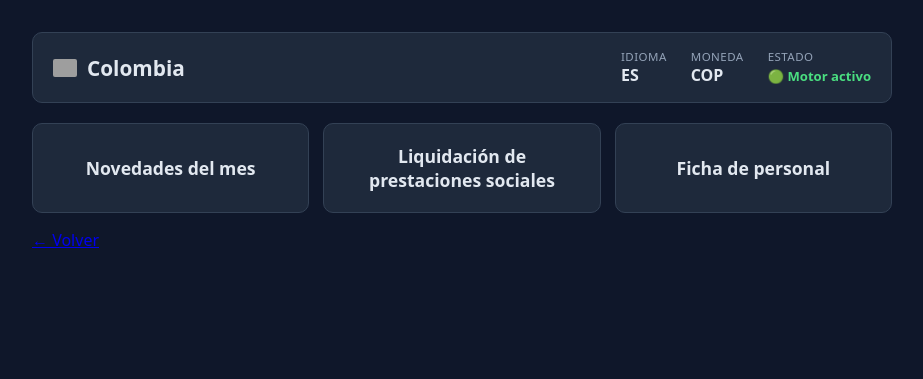
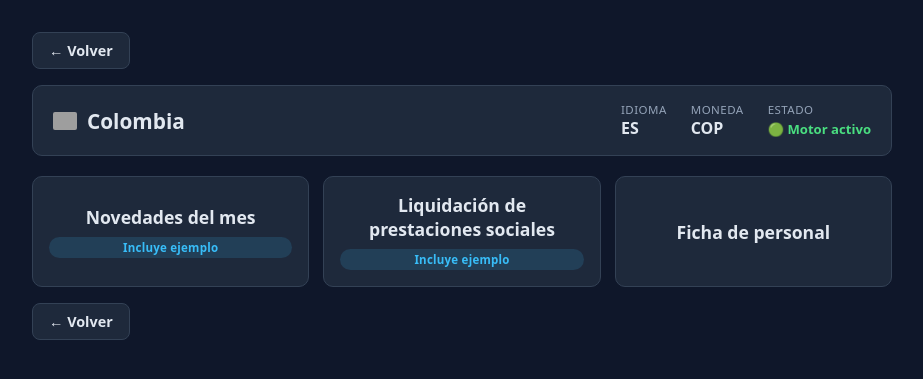
Before and after one commit to asesoriasgarzon-dev/nomina-multipais, a Flask app: page /pais/CO in a window 1280 px wide. Shown: the part 61-440 px from the top of the page, without its empty margins (178-1101 px from the left). Run offline with Flask 3, Linux system fonts and the light colour scheme; the visitor is signed in with stand-in values (Sample User, id 1); grey boxes are pictures that could not be loaded.

Commit message:
Mejorar navegacion: boton Volver visible arriba y aviso de ejemplo demo
El boton de regreso solo estaba al final de cada pagina, obligando a
hacer scroll en formularios largos. Se agrega un boton Volver estilizado
en la parte superior de todas las paginas internas (formularios,
resultados, pendientes, dashboard, alertas, matriz).

Ademas, la pagina de cada pais ahora muestra una etiqueta "Incluye
ejemplo" en las tarjetas de Novedades/Liquidacion cuando ese pais tiene
un caso demo cargado, para que sea visible antes de entrar al formulario.

Co-Authored-By: Claude Sonnet 5 <noreply@anthropic.com>

```diff
--- a/app.py
+++ b/app.py
@@ -170,10 +170,13 @@ def pais_home(pais):
     except KeyError:
         return redirect(url_for("index"))
     config = entry["config"]
+    engine = entry["engine"]
     if config.es_matriz:
         return render_template("matriz_home.html", config=config, pais=pais)
     return render_template(
-        "pais_home.html", config=config, pais=pais, estado=estado_contexto(pais)
+        "pais_home.html", config=config, pais=pais, estado=estado_contexto(pais),
+        tiene_ejemplo_novedades=bool(engine and engine.EJEMPLO_NOVEDADES),
+        tiene_ejemplo_liquidacion=bool(engine and engine.EJEMPLO_LIQUIDACION),
     )
 
 
--- a/i18n/en.json
+++ b/i18n/en.json
@@ -155,6 +155,7 @@
   "no_configurado": "Not configured",
   "empleado_demo": "{pais} Demo Employee",
   "cargar_ejemplo_demo": "Load sample data (DEMO)",
+  "incluye_ejemplo": "Includes example",
   "demo_banner": "DEMO — calculated with the {pais} engine",
   "tabla_paises_title": "Countries",
   "empleados_col": "Employees",
--- a/i18n/es.json
+++ b/i18n/es.json
@@ -155,6 +155,7 @@
   "no_configurado": "No configurado",
   "empleado_demo": "Empleado {pais} Demo",
   "cargar_ejemplo_demo": "Cargar datos de ejemplo (DEMO)",
+  "incluye_ejemplo": "Incluye ejemplo",
   "demo_banner": "DEMO — cálculo realizado con el motor de {pais}",
   "tabla_paises_title": "Países",
   "empleados_col": "Empleados",
--- a/i18n/pt.json
+++ b/i18n/pt.json
@@ -155,6 +155,7 @@
   "no_configurado": "Não configurado",
   "empleado_demo": "Funcionário Demo {pais}",
   "cargar_ejemplo_demo": "Carregar dados de exemplo (DEMO)",
+  "incluye_ejemplo": "Inclui exemplo",
   "demo_banner": "DEMO — calculado com o motor de {pais}",
   "tabla_paises_title": "Países",
   "empleados_col": "Funcionários",
--- a/i18n/zh-hk.json
+++ b/i18n/zh-hk.json
@@ -155,6 +155,7 @@
   "no_configurado": "未配置",
   "empleado_demo": "{pais} 示範僱員",
   "cargar_ejemplo_demo": "載入範例資料（DEMO）",
+  "incluye_ejemplo": "含範例",
   "demo_banner": "示範 — 使用{pais}引擎計算",
   "tabla_paises_title": "國家",
   "empleados_col": "僱員",
--- a/i18n/zh.json
+++ b/i18n/zh.json
@@ -155,6 +155,7 @@
   "no_configurado": "未配置",
   "empleado_demo": "{pais} 演示员工",
   "cargar_ejemplo_demo": "加载示例数据（DEMO）",
+  "incluye_ejemplo": "含示例",
   "demo_banner": "演示 — 使用{pais}引擎计算",
   "tabla_paises_title": "国家",
   "empleados_col": "员工",
--- a/static/style.css
+++ b/static/style.css
@@ -97,7 +97,12 @@ h1 { font-size: 1.5rem; }
 .estado-matriz { border-color: #9333ea; }
 .status-badge.estado-matriz { color: #c084fc; }
 
-.module-card { min-height: 90px; justify-content: center; text-align: center; font-size: 1.1rem; font-weight: 600; }
+.module-card { min-height: 90px; justify-content: center; text-align: center; font-size: 1.1rem; font-weight: 600; gap: 8px; }
+.demo-hint {
+    font-size: 0.72rem; font-weight: 700; letter-spacing: 0.02em;
+    background: rgba(56, 189, 248, 0.15); color: var(--accent);
+    padding: 3px 10px; border-radius: 999px;
+}
 .pais-header {
     display: flex; align-items: center; justify-content: space-between; flex-wrap: wrap; gap: 12px;
     background: var(--panel); border: 1px solid var(--border); border-radius: 10px;
@@ -192,3 +197,18 @@ tr.alerta-alta { background: rgba(220, 38, 38, 0.08); }
     font-size: 0.9rem;
 }
 .btn-export:hover { background: var(--accent); color: #0f172a; }
+.btn-back {
+    display: inline-flex;
+    align-items: center;
+    gap: 6px;
+    padding: 8px 16px;
+    margin-bottom: 16px;
+    border-radius: 8px;
+    background: var(--panel);
+    border: 1px solid var(--border);
+    color: var(--text);
+    text-decoration: none;
+    font-weight: 600;
+    font-size: 0.9rem;
+}
+.btn-back:hover { border-color: var(--accent); color: var(--accent); }
--- a/templates/alertas.html
+++ b/templates/alertas.html
@@ -1,5 +1,6 @@
 {% extends "base.html" %}
 {% block content %}
+<a class="btn-back" href="{{ url_for('index') }}">&larr; {{ t('back') }}</a>
 <h1>{{ t('alertas_title') }}</h1>
 <p class="alertas-subtitle">{{ t('alertas_subtitle') }}</p>
 
@@ -30,5 +31,5 @@
 </table>
 {% endif %}
 
-<p><a href="{{ url_for('index') }}">&larr; {{ t('back') }}</a></p>
+<p><a class="btn-back" href="{{ url_for('index') }}">&larr; {{ t('back') }}</a></p>
 {% endblock %}
--- a/templates/dashboard.html
+++ b/templates/dashboard.html
@@ -1,5 +1,6 @@
 {% extends "base.html" %}
 {% block content %}
+<a class="btn-back" href="{{ url_for('index') }}">&larr; {{ t('back') }}</a>
 <h1>{{ t('global_payroll') }} — {{ t('dashboard_title') }}</h1>
 
 <div class="stat-cards">
@@ -128,5 +129,5 @@
 </table>
 {% endif %}
 
-<p><a href="{{ url_for('index') }}">&larr; {{ t('back') }}</a></p>
+<p><a class="btn-back" href="{{ url_for('index') }}">&larr; {{ t('back') }}</a></p>
 {% endblock %}
--- a/templates/liquidacion_form.html
+++ b/templates/liquidacion_form.html
@@ -1,5 +1,6 @@
 {% extends "base.html" %}
 {% block content %}
+<a class="btn-back" href="{{ url_for('pais_home', pais=pais) }}">&larr; {{ t('back') }}</a>
 <h1>{{ config.name }} — {{ config.nombre_liquidacion }}</h1>
 <div class="warning-box">{{ t('warning_liquidacion') }}</div>
 {% if ejemplo %}
@@ -51,7 +52,7 @@
     </label>
     <button type="submit">{{ t('calcular_liquidacion') }}</button>
 </form>
-<p><a href="{{ url_for('pais_home', pais=pais) }}">&larr; {{ t('back') }}</a></p>
+<p><a class="btn-back" href="{{ url_for('pais_home', pais=pais) }}">&larr; {{ t('back') }}</a></p>
 
 {% if ejemplo %}
 <script>
--- a/templates/liquidacion_pendiente.html
+++ b/templates/liquidacion_pendiente.html
@@ -1,5 +1,6 @@
 {% extends "base.html" %}
 {% block content %}
+<a class="btn-back" href="{{ url_for('pais_home', pais=pais) }}">&larr; {{ t('back') }}</a>
 {% set info = estado_info(pais) %}
 <div class="pais-header">
     <span class="pais-header-title">{{ pais_flag(pais) }} {{ config.name }} — {{ config.nombre_liquidacion }}</span>
@@ -22,5 +23,5 @@
         {% endif %}
     </table>
 </div>
-<p><a href="{{ url_for('pais_home', pais=pais) }}">&larr; {{ t('back') }}</a></p>
+<p><a class="btn-back" href="{{ url_for('pais_home', pais=pais) }}">&larr; {{ t('back') }}</a></p>
 {% endblock %}
--- a/templates/liquidacion_resultado.html
+++ b/templates/liquidacion_resultado.html
@@ -1,5 +1,6 @@
 {% extends "base.html" %}
 {% block content %}
+<a class="btn-back" href="{{ url_for('pais_home', pais=liq.pais) }}">&larr; {{ t('back') }}</a>
 {% if liq.empleado.es_demo %}
 <div class="demo-banner">{{ t('demo_banner').replace('{pais}', config.name) }}</div>
 {% endif %}
@@ -33,5 +34,5 @@
     <p class="neto-value">{{ config.currency }} {{ '%.2f'|format(liq.resultado.total_liquidacion) }}</p>
 </section>
 
-<p><a href="{{ url_for('pais_home', pais=liq.pais) }}">&larr; {{ t('back') }}</a></p>
+<p><a class="btn-back" href="{{ url_for('pais_home', pais=liq.pais) }}">&larr; {{ t('back') }}</a></p>
 {% endblock %}
--- a/templates/matriz_home.html
+++ b/templates/matriz_home.html
@@ -1,5 +1,6 @@
 {% extends "base.html" %}
 {% block content %}
+<a class="btn-back" href="{{ url_for('index') }}">&larr; {{ t('back') }}</a>
 {% set info = estado_info(pais) %}
 <div class="pais-header">
     <span class="pais-header-title">{{ pais_flag(pais) }} {{ config.name }}</span>
@@ -22,5 +23,5 @@
 
 <p><a class="btn-export" href="{{ url_for('dashboard') }}">{{ t('ir_al_consolidado') }}</a></p>
 
-<p><a href="{{ url_for('index') }}">&larr; {{ t('back') }}</a></p>
+<p><a class="btn-back" href="{{ url_for('index') }}">&larr; {{ t('back') }}</a></p>
 {% endblock %}
--- a/templates/novedades_form.html
+++ b/templates/novedades_form.html
@@ -1,5 +1,6 @@
 {% extends "base.html" %}
 {% block content %}
+<a class="btn-back" href="{{ url_for('pais_home', pais=pais) }}">&larr; {{ t('back') }}</a>
 <h1>{{ config.name }} — {{ t('novedades_title') }}</h1>
 {% if ejemplo %}
 <p><button type="button" class="btn-export" onclick="cargarDemo()">{{ t('cargar_ejemplo_demo') }}</button></p>
@@ -25,7 +26,7 @@
     {% endfor %}
     <button type="submit">{{ t('submit') }}</button>
 </form>
-<p><a href="{{ url_for('pais_home', pais=pais) }}">&larr; {{ t('back') }}</a></p>
+<p><a class="btn-back" href="{{ url_for('pais_home', pais=pais) }}">&larr; {{ t('back') }}</a></p>
 
 {% if ejemplo %}
 <script>
--- a/templates/pais_home.html
+++ b/templates/pais_home.html
@@ -1,6 +1,7 @@
 {% extends "base.html" %}
 {% block content %}
 {% set info = estado_info(pais) %}
+<a class="btn-back" href="{{ url_for('index') }}">&larr; {{ t('back') }}</a>
 <div class="pais-header">
     <span class="pais-header-title">{{ pais_flag(pais) }} {{ config.name }}</span>
     <dl>
@@ -13,13 +14,15 @@
 <div class="country-grid">
     <a class="country-card module-card" href="{{ url_for('novedades', pais=pais) }}">
         {{ t('novedades_title') }}
+        {% if tiene_ejemplo_novedades %}<span class="demo-hint">{{ t('incluye_ejemplo') }}</span>{% endif %}
     </a>
     <a class="country-card module-card" href="{{ url_for('liquidacion', pais=pais) }}">
         {{ config.nombre_liquidacion }}
+        {% if tiene_ejemplo_liquidacion %}<span class="demo-hint">{{ t('incluye_ejemplo') }}</span>{% endif %}
     </a>
     <a class="country-card module-card" href="{{ url_for('personal_pais', pais=pais) }}">
         {{ t('personal_title') }}
     </a>
 </div>
-<p><a href="{{ url_for('index') }}">&larr; {{ t('back') }}</a></p>
+<p><a class="btn-back" href="{{ url_for('index') }}">&larr; {{ t('back') }}</a></p>
 {% endblock %}
--- a/templates/pendiente.html
+++ b/templates/pendiente.html
@@ -1,5 +1,6 @@
 {% extends "base.html" %}
 {% block content %}
+<a class="btn-back" href="{{ url_for('pais_home', pais=pais) }}">&larr; {{ t('back') }}</a>
 {% set info = estado_info(pais) %}
 {% set estado = estado_contexto(pais) %}
 <div class="pais-header">
@@ -41,5 +42,5 @@
 </div>
 {% endif %}
 
-<p><a href="{{ url_for('pais_home', pais=pais) }}">&larr; {{ t('back') }}</a></p>
+<p><a class="btn-back" href="{{ url_for('pais_home', pais=pais) }}">&larr; {{ t('back') }}</a></p>
 {% endblock %}
--- a/templates/personal.html
+++ b/templates/personal.html
@@ -1,5 +1,6 @@
 {% extends "base.html" %}
 {% block content %}
+<a class="btn-back" href="{{ url_for('pais_home', pais=pais) }}">&larr; {{ t('back') }}</a>
 <h1>{{ config.name }} — {{ t('personal_title') }}</h1>
 
 <section class="result-block">
@@ -71,5 +72,5 @@
 </table>
 {% endif %}
 
-<p><a href="{{ url_for('pais_home', pais=pais) }}">&larr; {{ t('back') }}</a></p>
+<p><a class="btn-back" href="{{ url_for('pais_home', pais=pais) }}">&larr; {{ t('back') }}</a></p>
 {% endblock %}
--- a/templates/resultado.html
+++ b/templates/resultado.html
@@ -1,5 +1,6 @@
 {% extends "base.html" %}
 {% block content %}
+<a class="btn-back" href="{{ url_for('pais_home', pais=nomina.pais) }}">&larr; {{ t('back') }}</a>
 {% if nomina.empleado.es_demo %}
 <div class="demo-banner">{{ t('demo_banner').replace('{pais}', config.name) }}</div>
 {% endif %}
@@ -28,5 +29,5 @@
 {{ tabla(t('aportes_patronales'), nomina.resultado.aportes_patronales, 'total_aportes_patronales', nomina.resultado.total_aportes_patronales) }}
 {{ tabla(t('provisiones'), nomina.resultado.provisiones, 'total_provisiones', nomina.resultado.total_provisiones) }}
 
-<p><a href="{{ url_for('dashboard') }}">{{ t('dashboard') }}</a> · <a href="{{ url_for('index') }}">&larr; {{ t('back') }}</a></p>
+<p><a class="btn-back" href="{{ url_for('dashboard') }}">{{ t('dashboard') }}</a> <a class="btn-back" href="{{ url_for('index') }}">&larr; {{ t('back') }}</a></p>
 {% endblock %}
```
